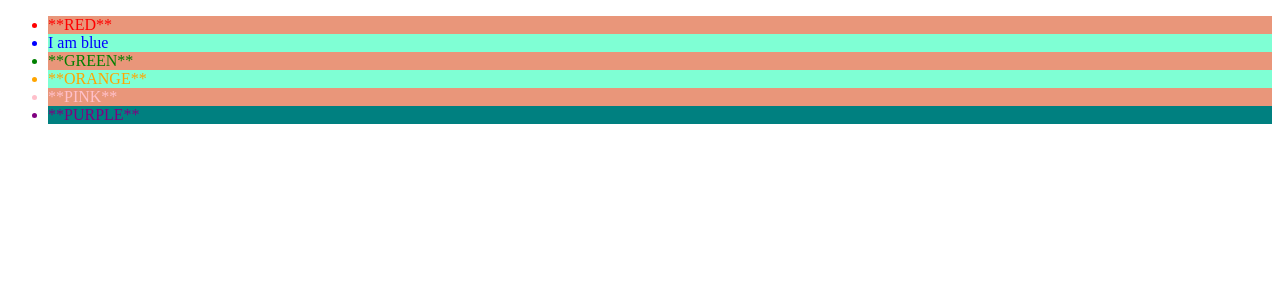
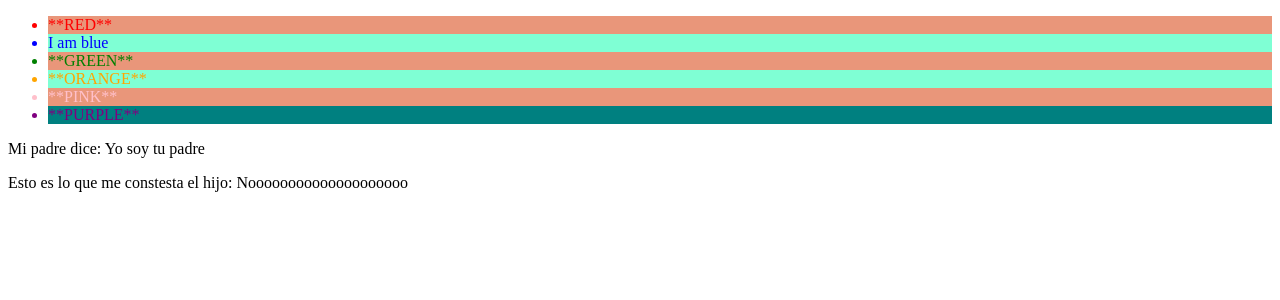
Before and after one commit to raguilera82/kurso, an Angular app: page /databinding in a window 1280 px wide. Shown: the top 300 px of the page. Built offline with nearby package versions, Linux system fonts and the light colour scheme.

Commit message:
end databinding

```diff
--- a/src/app/app.component.html
+++ b/src/app/app.component.html
@@ -1 +1,3 @@
 <app-example-directive></app-example-directive>
+
+<app-father></app-father>
--- a/src/app/app.module.ts
+++ b/src/app/app.module.ts
@@ -1,6 +1,7 @@
 import { NgModule } from '@angular/core';
 import { BrowserModule } from '@angular/platform-browser';
 import { AppComponent } from './app.component';
+import { DatabindingModule } from './databinding/databinding.module';
 import { DirectivesModule } from './directives/directives.module';
 
 
@@ -10,7 +11,8 @@ import { DirectivesModule } from './directives/directives.module';
   ],
   imports: [
     BrowserModule,
-    DirectivesModule
+    DirectivesModule,
+    DatabindingModule
   ],
   providers: [],
   bootstrap: [AppComponent]
--- /dev/null
+++ b/src/app/databinding/child/child.component.html
@@ -0,0 +1 @@
+<p>Mi padre dice: {{message}}</p>
--- /dev/null
+++ b/src/app/databinding/child/child.component.ts
@@ -0,0 +1,19 @@
+import { Component, EventEmitter, Input, OnInit, Output } from '@angular/core';
+
+@Component({
+  selector: 'app-child',
+  templateUrl: './child.component.html',
+  styleUrls: ['./child.component.css']
+})
+export class ChildComponent implements OnInit {
+
+  @Input() message: string;
+  @Output() reply = new EventEmitter();
+
+  constructor() { }
+
+  ngOnInit(): void {
+    this.reply.emit('Noooooooooooooooooooo');
+  }
+
+}
--- /dev/null
+++ b/src/app/databinding/father/father.component.html
@@ -0,0 +1,2 @@
+<app-child [message]="messageToChild" (reply)="onMessageFromChild($event)"></app-child>
+<p>Esto es lo que me constesta el hijo: {{messageFromChild}}</p>
--- /dev/null
+++ b/src/app/databinding/father/father.component.ts
@@ -0,0 +1,23 @@
+import { Component, OnInit } from '@angular/core';
+
+@Component({
+  selector: 'app-father',
+  templateUrl: './father.component.html',
+  styleUrls: ['./father.component.css']
+})
+export class FatherComponent implements OnInit {
+
+  messageToChild: string;
+  messageFromChild: string;
+
+  constructor() { }
+
+  ngOnInit(): void {
+    this.messageToChild = 'Yo soy tu padre';
+  }
+
+  onMessageFromChild(ev) {
+    this.messageFromChild = ev;
+  }
+
+}
```
Also changed, not shown: src/app/databinding/databinding.module.ts (added, +15 -0 lines), src/app/databinding/child/child.component.css (added), src/app/databinding/father/father.component.css (added), 2 other files (tests, documents, lock files or other folders).
